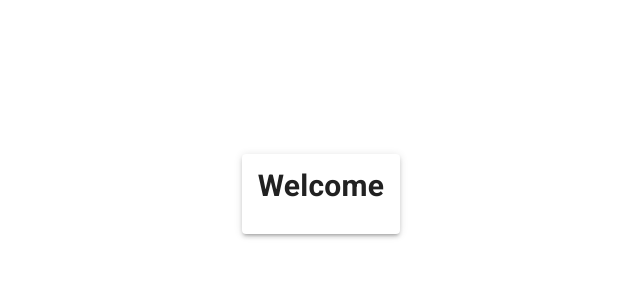
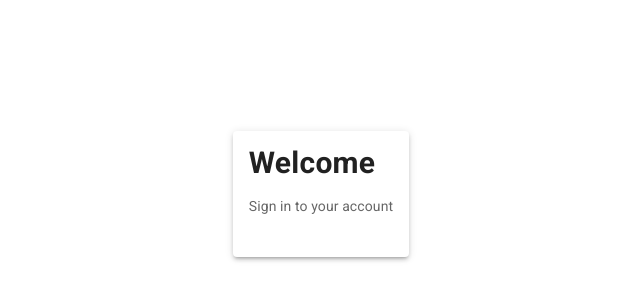
Before and after one commit to ashraf-frotan/landingpage-mis-frontend, a Nuxt app: page /login in a window 1280 px wide. Shown: the part 194-494 px from the top of the page, without its empty margins (319-959 px from the left). Built offline with nearby package versions, Linux system fonts and the light colour scheme; what vue-toastr would draw is missing.

Commit message:
login form created

```diff
--- a/pages/login.vue
+++ b/pages/login.vue
@@ -7,7 +7,18 @@
 
                     </v-card-title>
                     <v-card-text>
+                        <v-row>
+                            <v-col cols="12">
+                                <span> Sign in to your account</span>
+                            </v-col>
+                        </v-row>
+                        <v-row>
+                            <v-col cols="12">
+                                <v-form>
 
+                                </v-form>
+                            </v-col>
+                        </v-row>
                     </v-card-text>
                 </v-card>
         </v-col>
```
